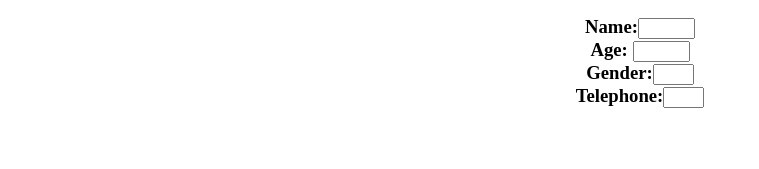
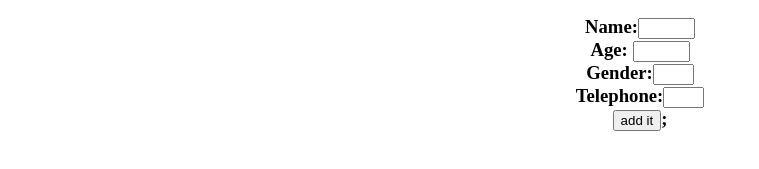
Before and after one commit to AMEGomes/TESS, a plain HTML site: page index.html in a window 1280 px wide. Shown: the part 311-480 px from the top of the page, without its empty margins (0-759 px from the left). Drawn offline with Linux system fonts and the light colour scheme.

Commit message:
Update index.html

```diff
--- a/index.html
+++ b/index.html
@@ -5,12 +5,17 @@
 <body background color='blue'>
 <img src="https://www.cluboid.com/img/logo@2x.png">
 <div class="app">
-<h3><center>
+<center>
+<h3>
+<form name="pplin" method="post" id="applin">
 Name:<input type="text" size=4></br>
 Age: <input type="text" size=4></br>
 Gender:<input type="text" size=2></br>
 Telephone:<input type="text" size=2></br>
-</center></h3>
+<input type="submit" value="add it">;
+</form>
+</h3>
+</center>
 </div>
 </body>
 </html>
```
